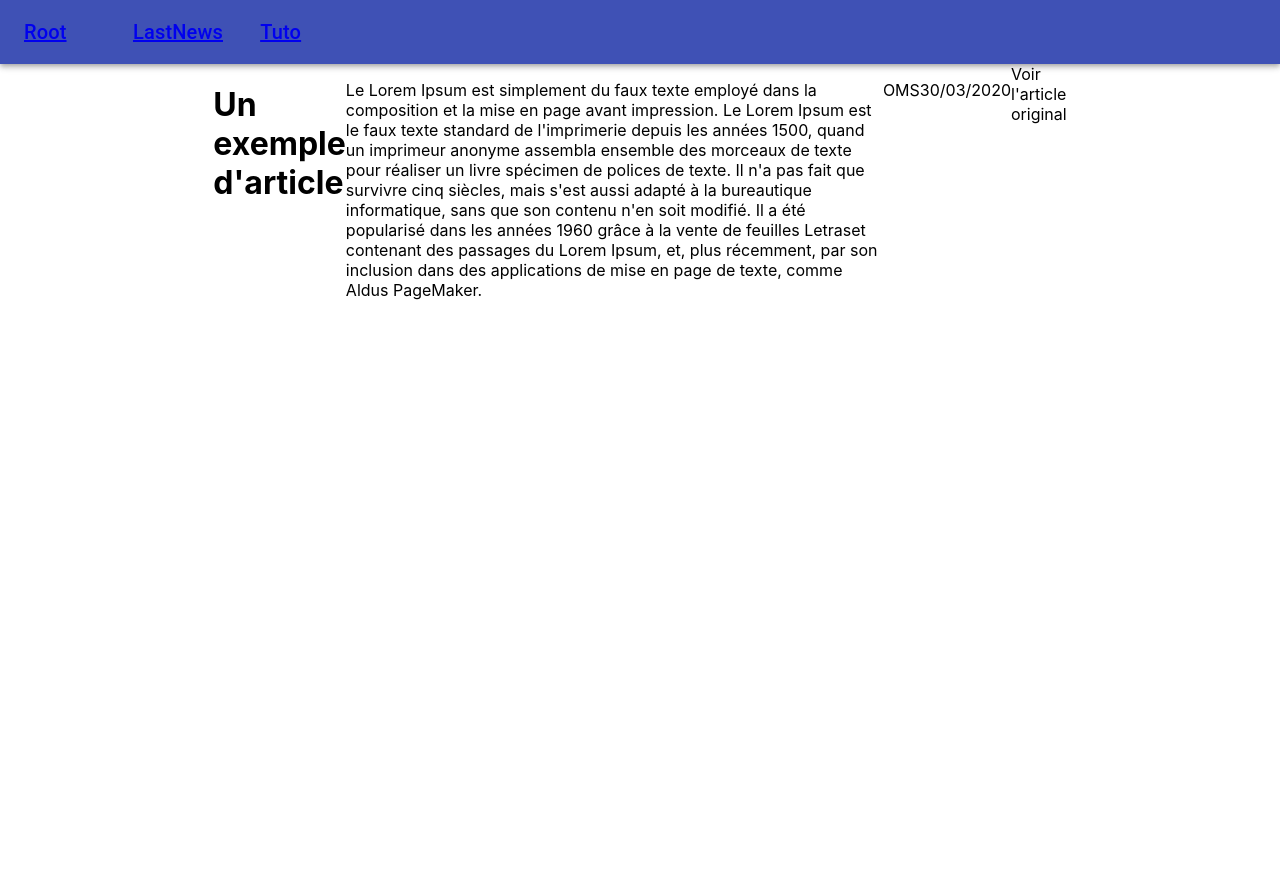
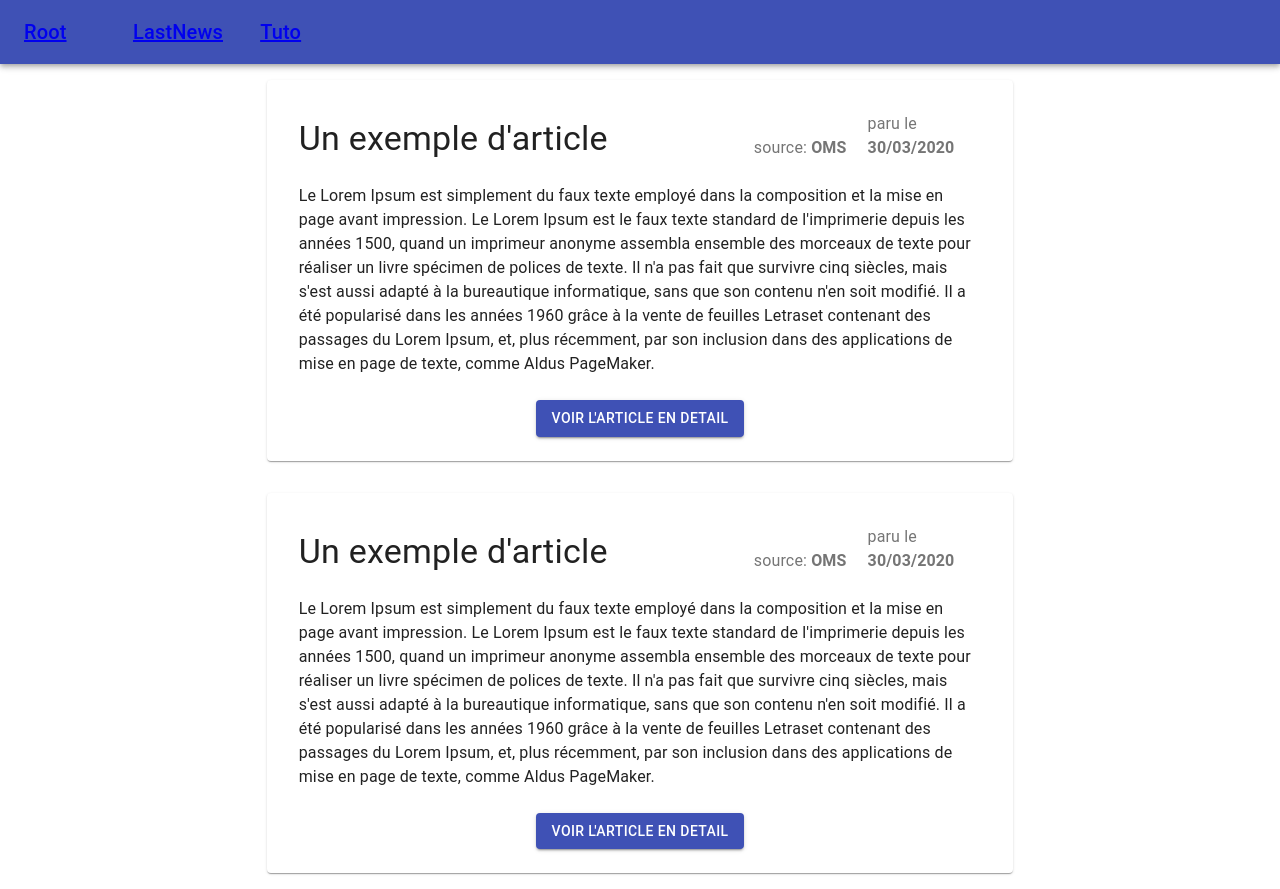
Before and after one commit to Yoon-Dev/projet-tutore, a React (Create React App) app in the folder app/: page /last-news in a window 1280 px wide. Before the commit the page ends 800 px from the top, so only its background shows below. Built offline with nearby package versions, Linux system fonts and the light colour scheme.

Commit message:
feat: design news component

```diff
--- a/app/public/fake-api.json
+++ b/app/public/fake-api.json
@@ -1,10 +1,18 @@
 [
     {
-    "id": 1,
+    "id": 0,
     "titre": "Un exemple d'article",
     "text": "Le Lorem Ipsum est simplement du faux texte employé dans la composition et la mise en page avant impression. Le Lorem Ipsum est le faux texte standard de l'imprimerie depuis les années 1500, quand un imprimeur anonyme assembla ensemble des morceaux de texte pour réaliser un livre spécimen de polices de texte. Il n'a pas fait que survivre cinq siècles, mais s'est aussi adapté à la bureautique informatique, sans que son contenu n'en soit modifié. Il a été popularisé dans les années 1960 grâce à la vente de feuilles Letraset contenant des passages du Lorem Ipsum, et, plus récemment, par son inclusion dans des applications de mise en page de texte, comme Aldus PageMaker.",
     "lien": "https://pierre-monier.com",
     "source": "OMS",
     "date": "30/03/2020"
+    },
+    {
+        "id": 1,
+        "titre": "Un exemple d'article",
+        "text": "Le Lorem Ipsum est simplement du faux texte employé dans la composition et la mise en page avant impression. Le Lorem Ipsum est le faux texte standard de l'imprimerie depuis les années 1500, quand un imprimeur anonyme assembla ensemble des morceaux de texte pour réaliser un livre spécimen de polices de texte. Il n'a pas fait que survivre cinq siècles, mais s'est aussi adapté à la bureautique informatique, sans que son contenu n'en soit modifié. Il a été popularisé dans les années 1960 grâce à la vente de feuilles Letraset contenant des passages du Lorem Ipsum, et, plus récemment, par son inclusion dans des applications de mise en page de texte, comme Aldus PageMaker.",
+        "lien": "https://pierre-monier.com",
+        "source": "OMS",
+        "date": "30/03/2020"
     }
 ]
--- a/app/src/App.js
+++ b/app/src/App.js
@@ -6,9 +6,12 @@ import Root from './page/root/Root';
 import LastNews from './page/last-news/LastNews';
 import Header from './component/header/Header';
 import { ArticleProvider } from './services/Article';
+import { createMuiTheme, ThemeProvider } from '@material-ui/core/styles';
+import { marge } from './utils/styles';
 
 function App() {
   return (
+    <ThemeProvider theme={theme}>
       <BrowserRouter>
         <div className="app">
           <Header/>
@@ -25,10 +28,24 @@ function App() {
             </Switch>
             )
           }}/>
-
         </div>
       </BrowserRouter>
+    </ThemeProvider>
+
   );
 }
 
+const theme = createMuiTheme({
+  overrides: {
+    // Style sheet name ⚛️
+    MuiCardContent: {
+      // Name of the rule
+      root: {
+        // Some CSS
+        padding: `${marge*4}px ${marge*4}px ${marge*2}px ${marge*4}px`,
+      },
+    },
+  },
+});
+
 export default App;
--- /dev/null
+++ b/app/src/component/news/News.js
@@ -0,0 +1,51 @@
+import React from 'react';
+import Card from '@material-ui/core/Card';
+import CardActions from '@material-ui/core/CardActions';
+import CardContent from '@material-ui/core/CardContent';
+import Typography from '@material-ui/core/Typography';
+import Button from '@material-ui/core/Button';
+import Grid from '@material-ui/core/Grid';
+import { useStyles } from '../../utils/styles';
+
+const News = props => {
+    const classes = useStyles();
+    return(
+        <Grid item md={7} xs={12} className={classes.mnews}>
+            <Card>
+                <CardContent>
+                    <Grid container justify='center' alignItems="flex-end">
+                        <Grid item md={8} xs={12}>
+                            <Typography variant="h4" component="h2">
+                                {props.data.titre}
+                            </Typography>
+                        </Grid>
+                        <Grid item md={2} xs={6}>
+                            <Typography color="textSecondary">
+                                source: <b>{props.data.source}</b>
+                            </Typography>
+                        </Grid>
+                        <Grid item md={2} xs={6}>
+                            <Typography color="textSecondary">
+                                paru le <b>{props.data.date}</b>
+                            </Typography>
+                        </Grid>
+                        <Grid item md={12} xs={12} className={classes.mtext}>
+                            <Typography variant="body1" component="p">
+                                {props.data.text}
+                            </Typography>
+                        </Grid>
+                    </Grid>
+                </CardContent>
+                <Grid container justify='center'>
+                    <Grid item xs={12} className={`${classes.center} ${classes.mbtn}`}>
+                        <CardActions>
+                            <Button variant="contained" color="primary"><a href={props.data.lien} className={classes.link}>Voir l'article en detail</a></Button>
+                        </CardActions>
+                    </Grid>
+                </Grid>
+            </Card>
+        </Grid>
+    )
+}
+
+export default News;
--- a/app/src/page/last-news/LastNews.js
+++ b/app/src/page/last-news/LastNews.js
@@ -1,28 +1,37 @@
-import React, { useEffect } from "react";
+import React, { useEffect, useState } from "react";
 import Grid from '@material-ui/core/Grid';
-import { useStyles } from '../../utils/styles';
 import { useNews } from '../../services/Article';
-const LastNews = props => {
+import News from '../../component/news/News';
 
+const LastNews = () => {
+
+    const [loading, setLoading] = useState(true);
+    const [news, setNews] = useState(null);
     const {articles} = useNews();
     useEffect(() => {
         console.log(articles)
-        // Créer un compsant qui créee des composant à partir de la data
+        if(articles){
+            setLoading(false)
+            setNews(createNews(articles))
+        }
         return () => {
             console.log('cleanup')
         };
     }, [articles]);
-    const classes = useStyles();
+// °°°°°°°°°°°°°°°°°°°°°°°°°°°°°°°°°°°°°°°°°°°°°°
+// °°°°°°°°°°°°°°°°°°°°°°°°°°°°°°°°°°°°°°°°°°°°°°
+    const createNews = data => {
+        console.log(data, typeof(data))
+        const news = Object.keys(data).map( item =>
 
+            <News key={data[item].id} data={data[item]} />
+
+        );
+        return news;
+    }
     return(
         <Grid container justify='center'>
-            <Grid item md={8} xs={12} className={classes.center}>
-                <h1>{articles ? articles[0].titre : "loading"}</h1>
-                <p>{articles ? articles[0].text : "loading"}</p>
-                <p>{articles ? articles[0].source : "loading"}</p>
-                <p>{articles ? articles[0].date : "loading"}</p>
-                <a href={articles ? articles[0].url : "loading"}>Voir l'article original</a>
-            </Grid>
+                { loading ? "loading..." : news }
         </Grid>
     )
 }
--- a/app/src/utils/styles.js
+++ b/app/src/utils/styles.js
@@ -1,4 +1,7 @@
 import { makeStyles } from '@material-ui/core/styles';
+
+
+export const marge = 8;
 
 export const useStyles = makeStyles((theme) => ({
     // ++++++++++++++++++++++++++++++++++++++++++
@@ -6,6 +9,10 @@ export const useStyles = makeStyles((theme) => ({
     center: {
         display: 'flex',
         justifyContent: 'center'
+    },
+    link: {
+        textDecoration: 'none',
+        color: "white"
     },
     // ++++++++++++++++++++++++++++++++++++++++++
     // HEADER
@@ -22,6 +29,18 @@ export const useStyles = makeStyles((theme) => ({
     },
     // FIN header
     // ******************************************
+    // ++++++++++++++++++++++++++++++++++++++++++
+    // NEWS
+    mnews:{
+        margin: `${marge*2}px 0px ${marge*2}px 0px`
+    },
+    mbtn: {
+        margin: `0px 0px ${marge*2}px 0px`
+    },
+    mtext:{
+        marginTop: `${marge*3}px !important`
+    }
+
 }));
 
 export const breakpointfakegrid = 600;
```
Lines whose indentation alone changed are shown as unchanged.
